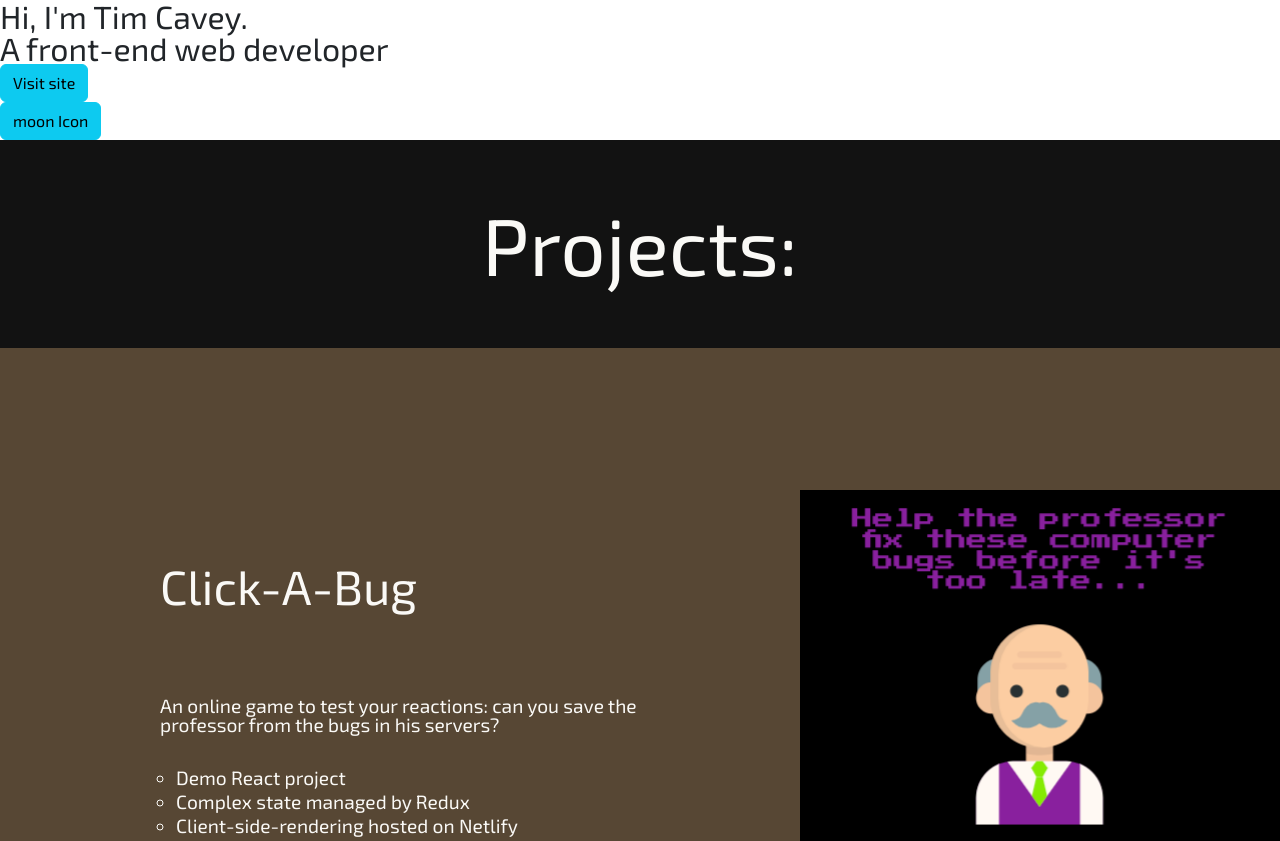
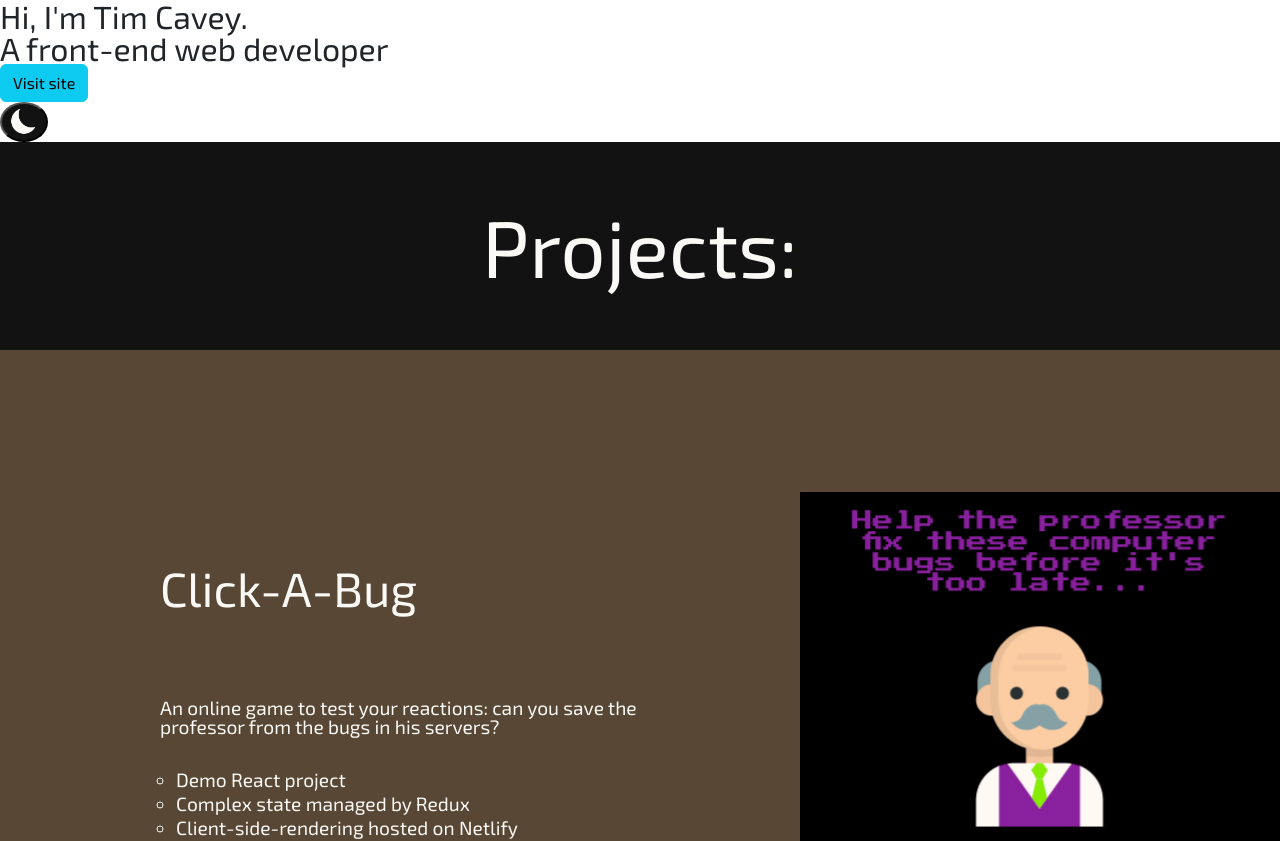
Before and after one commit to T-J-D-Cavey/my-portfolio-site, a React (Vite) app: page / in a window 1280 px wide. Shown: the top 841 px of the page. Built offline with nearby package versions, Linux system fonts and the light colour scheme.

Commit message:
work on mode button

```diff
--- a/src/App.css
+++ b/src/App.css
@@ -100,6 +100,18 @@ p {
 ul {
   list-style: circle;
   font-size: 1.2rem;
+}
+
+/* --------> Hero banner and mode button styles: */
+.modeButton {
+  border-radius: 50%;
+  /* width: 2rem;
+  height: 2rem; */
+  /* padding: 5px; */
+}
+.modeButton > img {
+  width: 2rem;
+  height: 2rem;
 }
 /* --------> Project section styles: */
 
--- a/src/App.jsx
+++ b/src/App.jsx
@@ -41,8 +41,8 @@ export function App() {
 
   return (
     <div>
-      <HeroBanner mode={mode} modeStyles={modeStyles}/>
-      <DarkLightButton mode={mode} changeMode={changeMode} />
+      <HeroBanner mode={mode} modeStyles={modeStyles} />
+      <DarkLightButton mode={mode} changeMode={changeMode} modeStyles={modeStyles} />
       <ProjectContainer mode={mode} modeStyles={modeStyles}/>
       <Footer mode={mode} modeStyles={modeStyles}/>
     </div>
--- a/src/components/DarkLightButton.jsx
+++ b/src/components/DarkLightButton.jsx
@@ -1,20 +1,24 @@
-import Button from 'react-bootstrap/Button';
+import moon from '../assets/moonIcon.png';
+import sun from '../assets/sunIcon.svg';
 
-export function DarkLightButton({mode, changeMode}) {
+export function DarkLightButton({mode, changeMode, modeStyles}) {
     const clickHanlder = (e) => {
         e.preventDefault();
         changeMode();
     }
-    let modeIcon = mode === 'darkMode' ? 'moon Icon' : 'sun Icon';
+    const src = mode === 'darkMode' ? moon : sun;
+    const backgroundColor = modeStyles[mode].background;
+    const color = modeStyles[mode].color;
+
     return (
         // I may need to change this structure, depends on how the div interacts with other elements
         // I want the button to stick to the top only after it reaches the top by scroll.
         <div>
             {/* I should be able to avoid a Bootstrap component here as just need a Sun / Moon icon,
             which is affected by the mode state and changes the file dynamically */}
-              <Button onClick={clickHanlder}variant="info">
-                {modeIcon}
-              </Button>
+              <button className='modeButton' style={{backgroundColor: backgroundColor, color: color}} onClick={clickHanlder}>
+                <img src={src} alt='dark or light mode button' />
+              </button>
         </div>
     )
 }
```
Also changed, not shown: src/assets/moonIcon.png (added), src/assets/sunIcon.svg (added).
